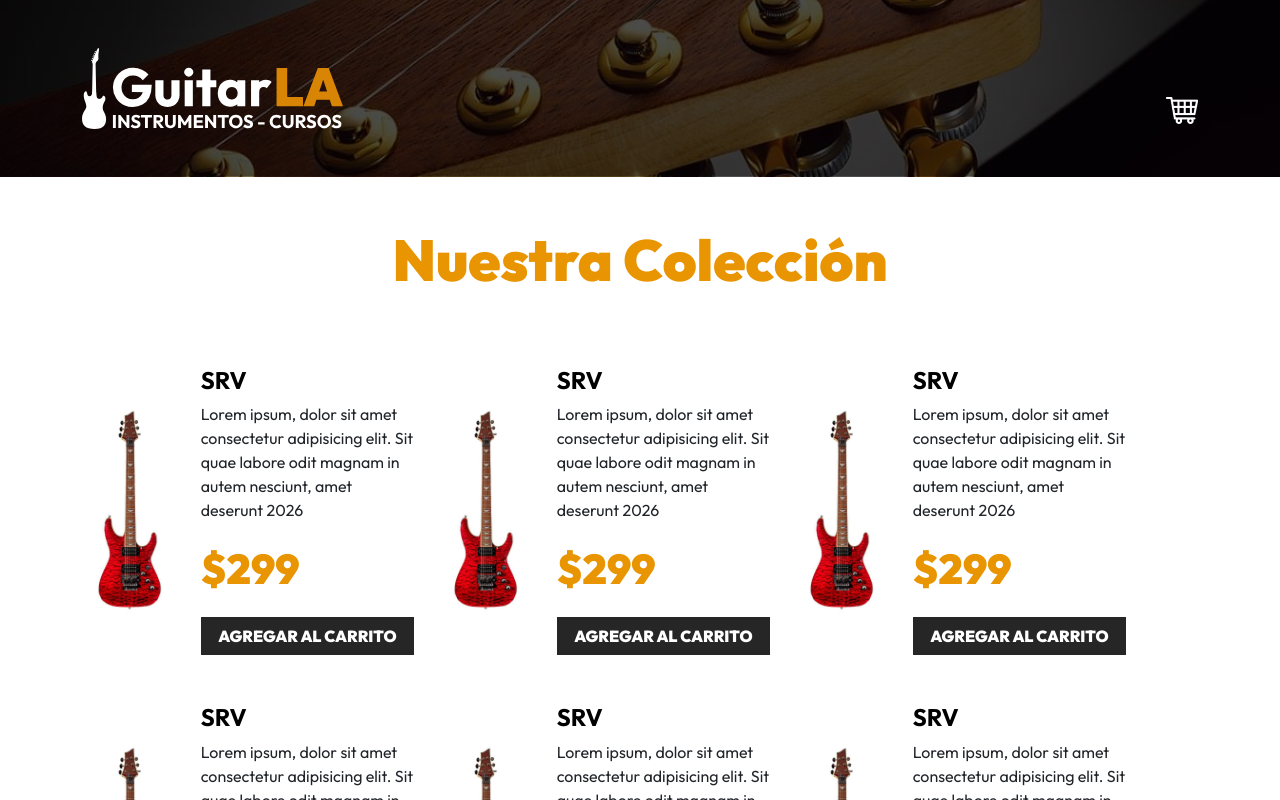
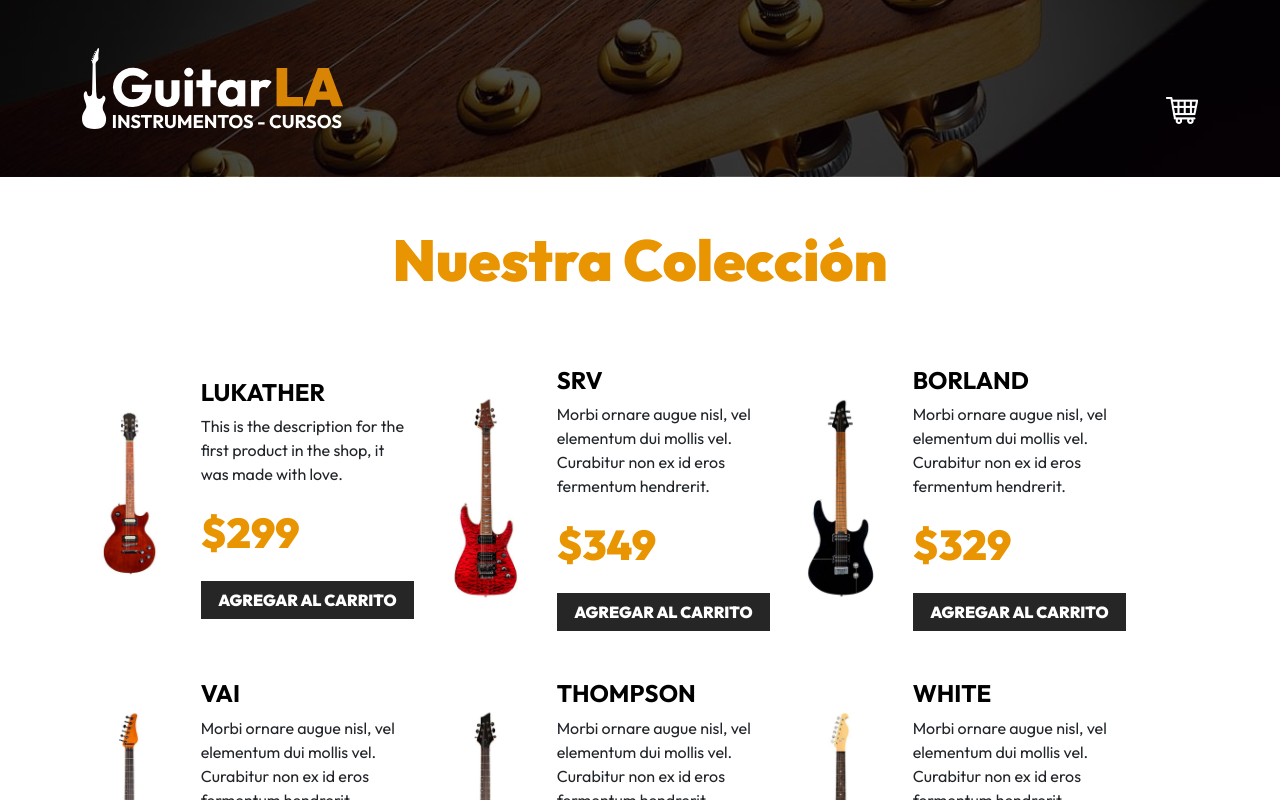
Before and after one commit to marchena96/05-shopping-cart, a React (Vite) app in the folder shopping-cart/: page / in a window 1280 px wide. Shown: the top 800 px of the page. Built offline with nearby package versions, Linux system fonts and the light colour scheme.

Commit message:
Add components

```diff
--- a/shopping-cart/src/App.jsx
+++ b/shopping-cart/src/App.jsx
@@ -17,11 +17,13 @@
 
         <div className="row mt-5">
           {
-            data.map(() => (
-              <Product />
+            data.map((product) => (
+              <Product
+                key={product.id}
+                product={product}
+              />
             ))
           }
-
         </div>
       </main>
 
--- a/shopping-cart/src/components/Product.jsx
+++ b/shopping-cart/src/components/Product.jsx
@@ -1,14 +1,17 @@
-export default function Product() {
+export default function Product({ product }) {
+
+    const { id, name, image, description, price } = product  // Feb 25th, 2026: Entender mejor esto
+
     return (
         <>
             <div className="col-md-6 col-lg-4 my-4 row align-items-center">
                 <div className="col-4">
-                    <img className="img-fluid" src="./public/img/guitarra_02.jpg" alt="imagen guitarra" />
+                    <img className="img-fluid" src={`/img/${image}.jpg`} alt="imagen guitarra" />
                 </div>
                 <div className="col-8">
-                    <h3 className="text-black fs-4 fw-bold text-uppercase">SRV</h3>
-                    <p>Lorem ipsum, dolor sit amet consectetur adipisicing elit. Sit quae labore odit magnam in autem nesciunt, amet deserunt 2026</p>
-                    <p className="fw-black text-primary fs-3">$299</p>
+                    <h3 className="text-black fs-4 fw-bold text-uppercase">{name}</h3>
+                    <p>{description}</p>
+                    <p className="fw-black text-primary fs-3">${price}</p>
                     <button
                         type="button"
                         className="btn btn-dark w-100 "
--- a/shopping-cart/src/data/db.js
+++ b/shopping-cart/src/data/db.js
@@ -3,7 +3,7 @@
         id: 1,
         name: 'Lukather',
         image: 'guitarra_01',
-        description: 'Morbi ornare augue nisl, vel elementum dui mollis vel. Curabitur non ex id eros fermentum hendrerit.',
+        description: 'This is the description for the first product in the shop, it was made with love.',
         price: 299,
     },
     {
```
